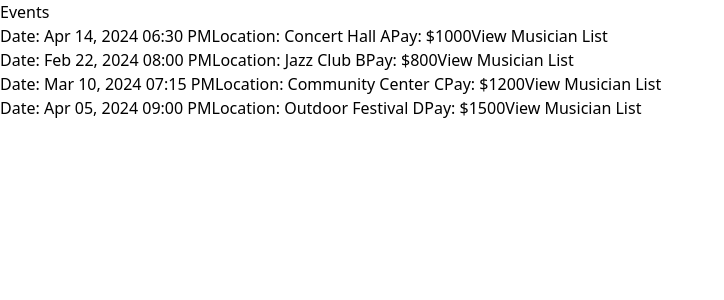
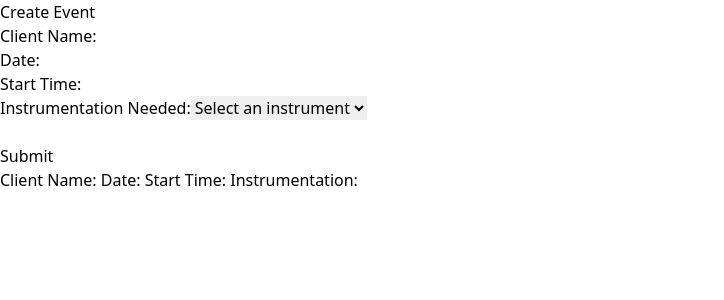
Before and after one commit to justincanavanmusic/band-manager, a React (Vite) app: page /create-event in a window 1280 px wide. Shown: the top 300 px of the page, without its empty margins (0-724 px from the left). Built offline with nearby package versions, Linux system fonts and the light colour scheme.

Commit message:
set up router, began event form, seeded basic data

```diff
--- a/src/App.tsx
+++ b/src/App.tsx
@@ -1,13 +1,21 @@
-import EventList from "./components/EventList"
+
+import Nav from "./components/Nav"
+import { BrowserRouter as Router, Routes, Route } from "react-router-dom"
+import EventCreate from "./components/EventCreate/EventCreate"
+import HomePage from "./components/HomePage/HomePage"
 
 function App() {
-
   return (
     <>
-      <div>
-       <EventList/>
-
-      </div>
+      <Router>
+        <div>
+          <Nav />
+          <Routes>
+            <Route path="/" element={<HomePage/>}></Route>
+            <Route path="/create-event" element={<EventCreate />} />
+          </Routes>
+        </div>
+      </Router>
     </>
   )
 }
--- /dev/null
+++ b/src/components/EventCreate/EventCreate.tsx
@@ -0,0 +1,135 @@
+import { useState } from "react"
+import { musicians } from "../../seedData"
+import { instruments, EventForm, Instrument } from "../../types/EventTypes"
+import { addMusician, addInstrumentToArr } from "./utils/helpers"
+
+const EventCreate = () => {
+  const addInstrument = (e) => {
+    const { value } = e.target
+    const newValue = value as Instrument
+
+    if (formData.instrumentation.includes(e.target.value)) {
+      return
+      //modal if instrument is already included
+    }
+
+    let result: Instrument[] = addInstrumentToArr(
+      newValue,
+      formData.instrumentation
+    )
+
+    setFormData({ ...formData, instrumentation: result })
+  }
+
+  const [formData, setFormData] = useState<EventForm>({
+    clientName: "",
+    date: "",
+    startTime: "",
+    // instrumentation: ["Drums", "Keyboards", "Bass", "Vocals"],
+    instrumentation: [],
+    selectedMusicians: [],
+  })
+
+  const handleChange = (e) => {
+    const { name, value } = e.target
+    setFormData((prevFormData: EventForm) => ({
+      ...prevFormData,
+      [name]: value,
+    }))
+  }
+
+  const handleSubmit = (e) => {
+    e.preventDefault()
+    console.log("Form submitted:", formData)
+  }
+
+  return (
+    <form onSubmit={handleSubmit}>
+      <div className="flex flex-col">
+        <label>
+          Client Name:
+          <input
+            className="border border-black"
+            type="text"
+            name="clientName"
+            value={formData.clientName}
+            onChange={handleChange}
+          />
+        </label>
+        <br />
+        <label>
+          Date:
+          <input
+            className="border border-black"
+            type="text"
+            name="date"
+            value={formData.date}
+            onChange={handleChange}
+          />
+        </label>
+        <br />
+        <label>
+          Start Time:
+          <input
+            className="border border-black"
+            type="text"
+            name="startTime"
+            value={formData.startTime}
+            onChange={handleChange}
+          />
+        </label>
+        <br />
+        <label>
+          Instrumentation Needed:
+          <select
+            className="border border-black"
+            name="instrumentation"
+            value={formData.instrumentation}
+            // onChange={handleChange}
+            onChange={(e) => addInstrument(e)}
+          >
+            <option value="">Select an instrument</option>
+            {instruments.map((instrument) => (
+              <option value={instrument}>{instrument}</option>
+            ))}
+          </select>
+        </label>
+        <br />
+        {/* <label>
+          Add Musician:
+          <select
+            className="border border-black"
+            name="selectedMusician"
+            value={formData.selectedMusicians}
+            onChange={handleChange}
+          >
+            <option value="">Select a Musician</option>
+            {musicians.map((musician, index) => (
+              <option onClick={(e)=>addMusician(e)} key={index} value={musician.name}>
+                {musician.name + " - " + musician.instrument}
+              </option>
+            ))}
+          </select>
+        </label> */}
+        <br />
+        <button className="border border-black w-24" type="submit">
+          Submit
+        </button>
+        {/* User Selections */}
+        <div className="flex flex-col mt-8">
+          <span>Client Name: {formData.clientName}</span>
+          <span>Date: {formData.date}</span>
+          <span>Start Time: {formData.startTime}</span>
+          <span>
+            Instrumentation:{" "}
+            {formData.instrumentation.map((instrument: Instrument) => (
+              <span className="">{instrument} - </span>
+            ))}
+          </span>
+        </div>
+      </div>
+    </form>
+  )
+}
+
+export default EventCreate
--- /dev/null
+++ b/src/components/EventCreate/utils/helpers.ts
@@ -0,0 +1,8 @@
+import { Instrument } from "../../../types/EventTypes"
+
+export const addInstrumentToArr = (eTarget: Instrument, arr: Instrument[]) => {
+  let arrPlusNew: Instrument[] = [...arr, eTarget]
+
+
+  return arrPlusNew
+}
--- a/src/components/EventList.tsx
+++ b/src/components/EventList.tsx
@@ -26,7 +26,7 @@ const EventList = () => {
 
   return (
     <div className="flex flex-col gap-8">
-      <h2 className="mb-4 text-[2rem]">Events</h2>
+      <h2 className="mb-4 text-[2rem]">Upcoming Events</h2>
       {eventList.map((event, index) => (
         <div className="flex flex-col">
           <span>Date: {event.date}</span>
--- /dev/null
+++ b/src/components/HomePage/HomePage.tsx
@@ -0,0 +1,10 @@
+import EventList from "../EventList"
+
+const HomePage = () => {
+  return (
+    <div>
+      <EventList />
+    </div>
+  )
+}
+export default HomePage
--- /dev/null
+++ b/src/components/Nav.tsx
@@ -0,0 +1,10 @@
+import { Link } from "react-router-dom"
+
+const Nav = () => {
+    return (
+        <div>
+            <Link to="create-event">Create Event</Link>
+        </div>
+    )
+}
+export default Nav
--- a/src/types/EventTypes.ts
+++ b/src/types/EventTypes.ts
@@ -4,7 +4,6 @@ export type Event = {
   pay: string
   musicians: Musician[]
   instruments: Instrument[]
-
 }
 
 export type Musician = {
@@ -12,4 +11,31 @@ export type Musician = {
   instrument: Instrument
 }
 
-export type Instrument = "Guitar" | "Bass" | "Keyboards" | "Drums" | "Saxophone" | "Trumpet" | "Trombone" | "Vocals";
+export type EventForm = {
+    clientName: string
+    date: string
+    startTime: string
+    instrumentation: Instrument[]
+    selectedMusicians: Musician[]
+}
+
+export type Instrument =
+  | "Guitar"
+  | "Bass"
+  | "Keyboards"
+  | "Drums"
+  | "Saxophone"
+  | "Trumpet"
+  | "Trombone"
+  | "Vocals"
+
+export const instruments: Instrument[] = [
+    "Guitar",
+    "Bass",
+    "Keyboards",
+    "Drums",
+    "Saxophone",
+    "Trumpet",
+    "Trombone",
+    "Vocals",
+  ];
```
Lines whose indentation alone changed are shown as unchanged.
